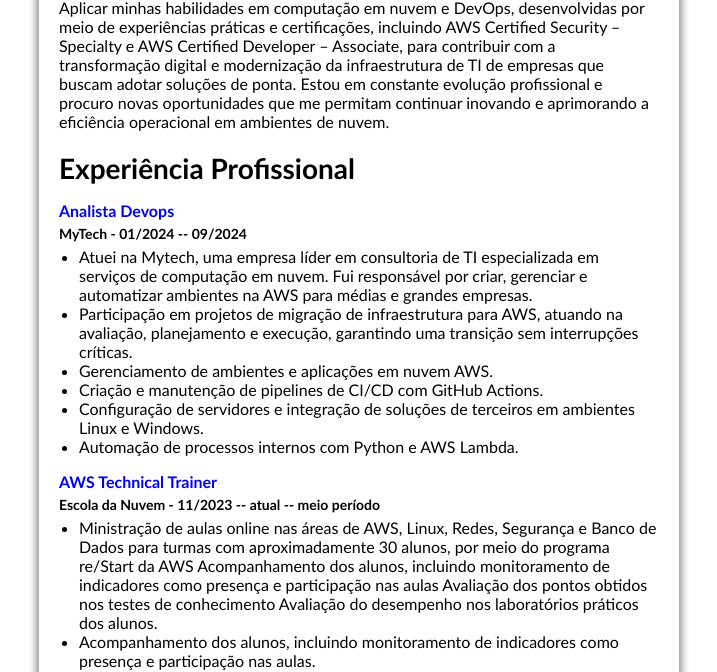
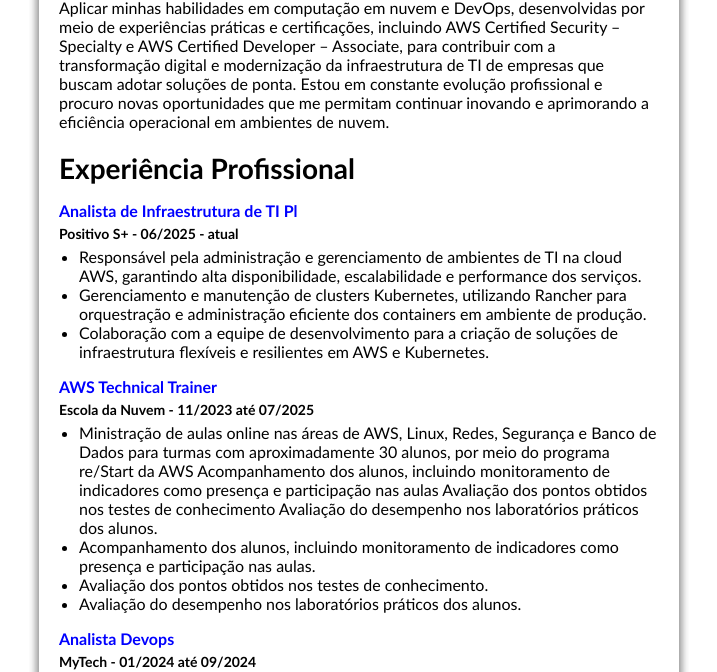
Before and after one commit to brianmonteiro54/Site_de_curriculo, a plain HTML site: page curriculo/cv_brian.html in a window 1280 px wide. Shown: the part 122-794 px from the top of the page, without its empty margins (281-998 px from the left). Drawn offline with Linux system fonts and the light colour scheme.

Commit message:
Atualizando currículo com experiência na Positivo S+

```diff
--- a/curriculo/cv_brian.html
+++ b/curriculo/cv_brian.html
@@ -35,10 +35,54 @@
       </p>
       <h2 class="section-heading">Experiência Profissional</h2>
 
+
+      <ul class="experience-list">
+        <li>
+          <p class="position">Analista de Infraestrutura de TI Pl</p>
+          <p class="company">Positivo S+ - 06/2025 - atual</p>
+          <ul class="responsibilities">
+            <li>
+              Responsável pela administração e gerenciamento de ambientes de TI na cloud AWS, garantindo alta disponibilidade, escalabilidade e performance dos serviços.
+            </li>
+            <li>
+              Gerenciamento e manutenção de clusters Kubernetes, utilizando Rancher para orquestração e administração eficiente dos containers em ambiente de produção.
+            </li>
+            <li>
+              Colaboração com a equipe de desenvolvimento para a criação de soluções de infraestrutura flexíveis e resilientes em AWS e Kubernetes.
+            </li>
+          </ul>
+        </li>
+          </ul>
+
+      <ul class="experience-list">
+        <li>
+          <p class="position">AWS Technical Trainer</p>
+          <p class="company">Escola da Nuvem - 11/2023 até 07/2025</p>
+          <ul class="responsibilities">
+            <li>
+              Ministração de aulas online nas áreas de AWS, Linux, Redes, Segurança e Banco de Dados para turmas com aproximadamente 30 alunos, por meio do programa re/Start da AWS
+              Acompanhamento dos alunos, incluindo monitoramento de indicadores como presença e participação nas aulas
+              Avaliação dos pontos obtidos nos testes de conhecimento
+              Avaliação do desempenho nos laboratórios práticos dos alunos.
+            </li>
+            <li>
+              Acompanhamento dos alunos, incluindo monitoramento de indicadores como presença e participação nas aulas.
+            </li>
+            <li>
+              Avaliação dos pontos obtidos nos testes de conhecimento.
+            </li>
+            <li>
+              Avaliação do desempenho nos laboratórios práticos dos alunos.
+            </li>
+
+          </ul>
+        </li>
+          </ul>
+
       <ul class="experience-list">
         <li>
           <p class="position">Analista Devops</p>
-          <p class="company">MyTech - 01/2024 -- 09/2024</p>
+          <p class="company">MyTech - 01/2024 até 09/2024</p>
           <ul class="responsibilities">
             <li>
               Atuei na Mytech, uma empresa líder em consultoria de TI especializada em serviços de computação em nuvem.
@@ -61,31 +105,6 @@
               Automação de processos internos com Python e AWS Lambda.
             </li>
 
-
-          </ul>
-        </li>
-          </ul>
-
-      <ul class="experience-list">
-        <li>
-          <p class="position">AWS Technical Trainer</p>
-          <p class="company">Escola da Nuvem - 11/2023 -- atual -- meio período</p>
-          <ul class="responsibilities">
-            <li>
-              Ministração de aulas online nas áreas de AWS, Linux, Redes, Segurança e Banco de Dados para turmas com aproximadamente 30 alunos, por meio do programa re/Start da AWS
-Acompanhamento dos alunos, incluindo monitoramento de indicadores como presença e participação nas aulas
-Avaliação dos pontos obtidos nos testes de conhecimento
-Avaliação do desempenho nos laboratórios práticos dos alunos.
-            </li>
-            <li>
-              Acompanhamento dos alunos, incluindo monitoramento de indicadores como presença e participação nas aulas.
-            </li>
-            <li>
-              Avaliação dos pontos obtidos nos testes de conhecimento.
-            </li>
-            <li>
-              Avaliação do desempenho nos laboratórios práticos dos alunos.
-            </li>
 
           </ul>
         </li>
@@ -151,6 +170,7 @@ Avaliação do desempenho nos laboratórios práticos dos alunos.
         <li>Docker</li>
         <li>Jenkins</li>
         <li>Redes</li>
+        <li>Kubernetes</li>
 
 
       </ul>
@@ -158,6 +178,7 @@ Avaliação do desempenho nos laboratórios práticos dos alunos.
       <ul class="education">
 
         <li><span class="certification-blue">Ciência da Computação </span> <span class="certification-black">- Centro Universitário Anhanguera de Niterói - 2021</span></li>
+        <li><span class="certification-blue">Pós-graduação em DevOps e Arquitetura Cloud </span> <span class="certification-black">- FIAP - Conclusão em 2026</span></li>
       </p></ul>
 
       <h2 class="section-heading">Cursos e Certificações</h2>
```
